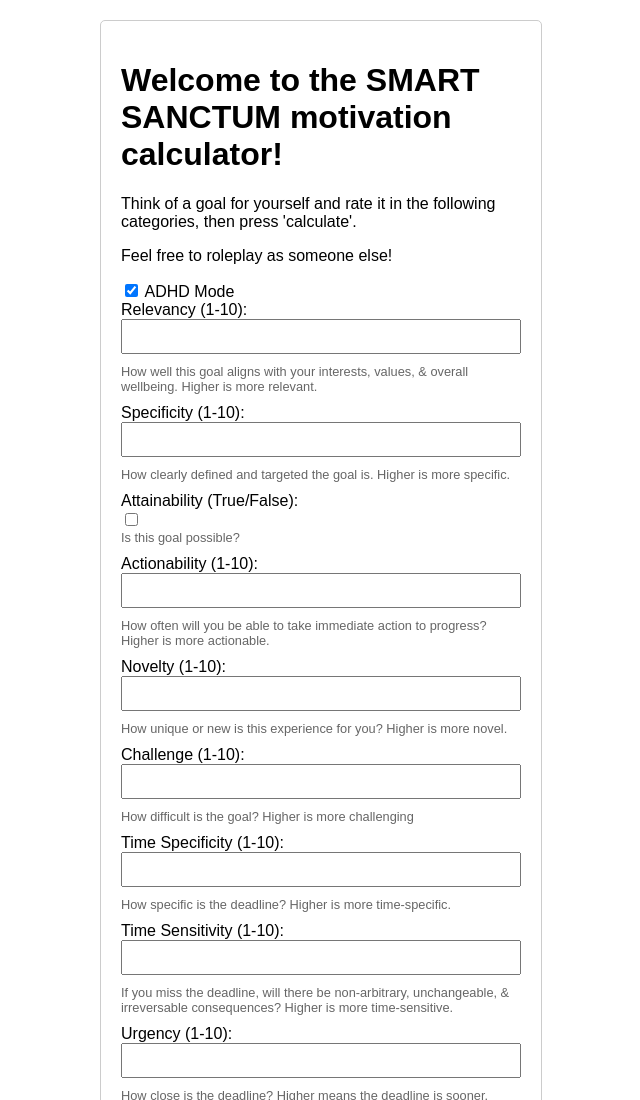
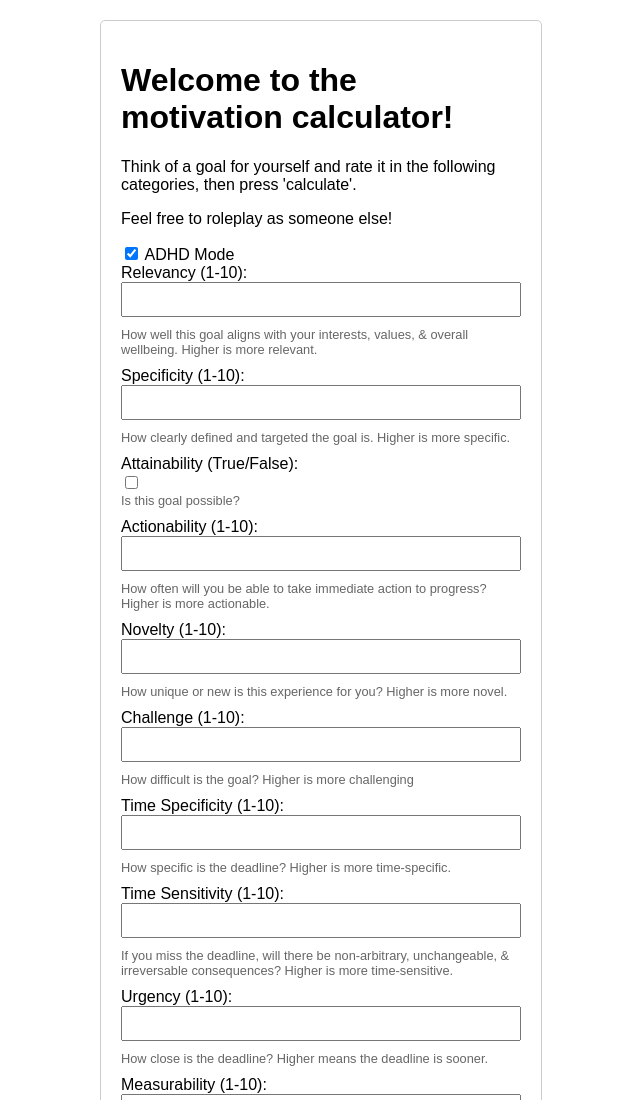
Before and after one commit to Drack27/motivation-calculator, a plain HTML site: page index.html in a window 1280 px wide. Shown: the top 1100 px of the page, without its empty margins (319-959 px from the left). Drawn offline with Linux system fonts and the light colour scheme.

Commit message:
first commit

```diff
--- a/index.html
+++ b/index.html
@@ -7,7 +7,7 @@
 <body>
 
 <div class="container">
-    <h1>Welcome to the SMART SANCTUM motivation calculator!</h1>
+    <h1>Welcome to the motivation calculator!</h1>
     <p>Think of a goal for yourself and rate it in the following categories, then press 'calculate'.</p>
     <p>Feel free to roleplay as someone else!</p>
 
```
